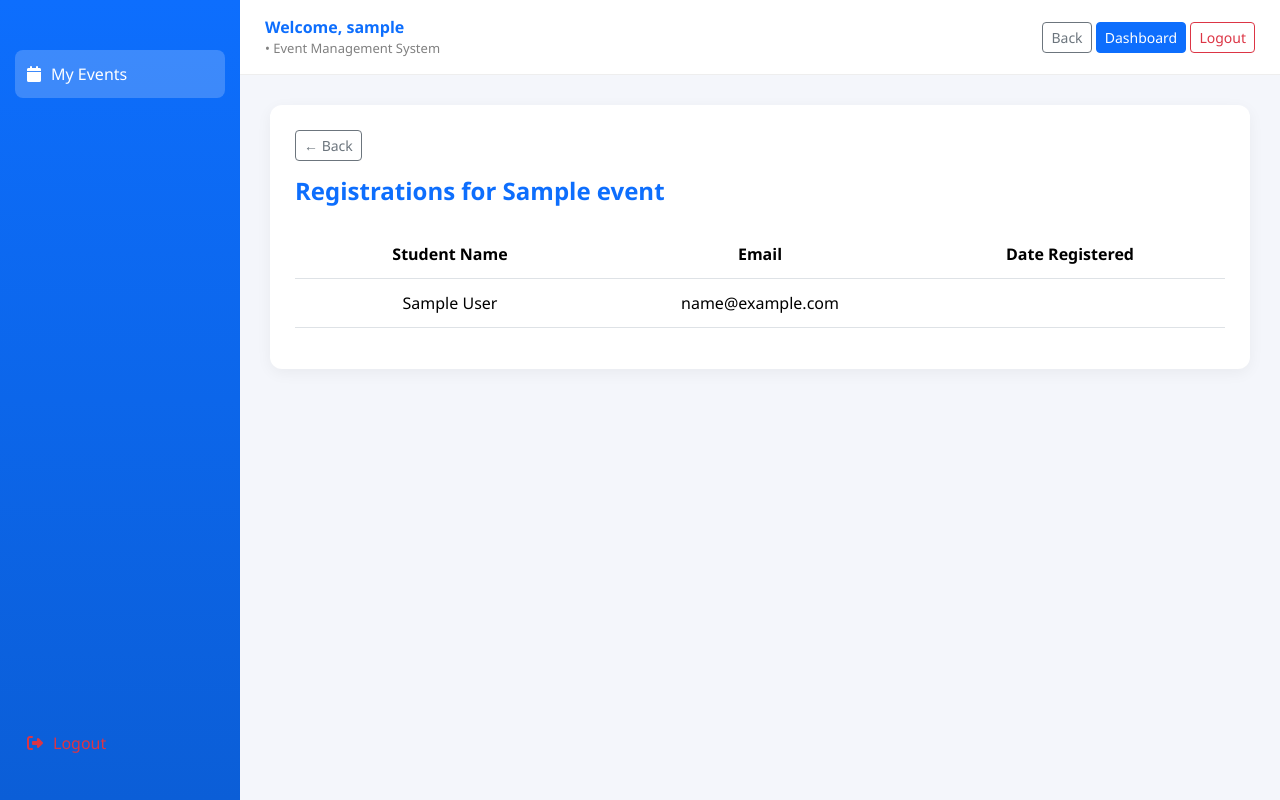
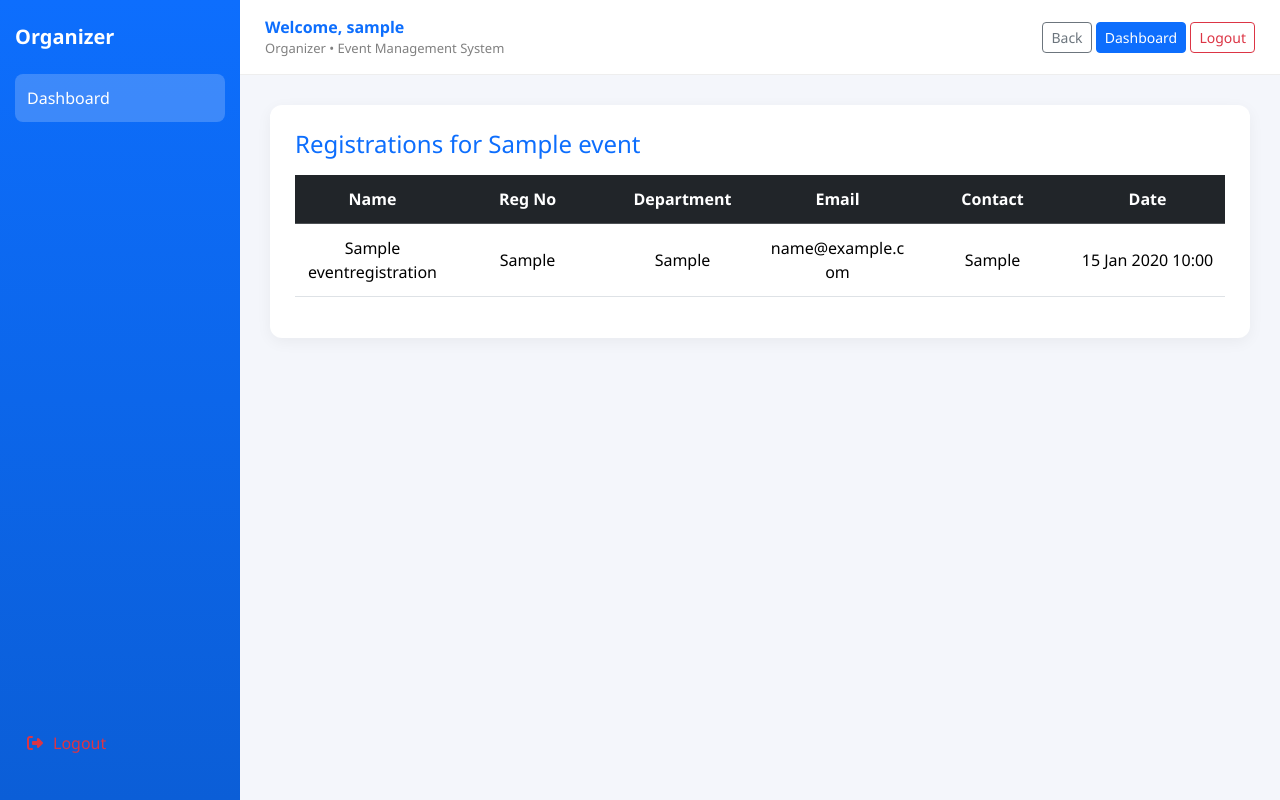
Before and after one commit to malikhasham712-tech/uems-final-year-project, a Django app: page /event/1/registrations/ in a window 1280 px wide. Run offline with Django 5.2, Linux system fonts and the light colour scheme; a user stored in the database is signed in; tables that the repository leaves empty hold one stand-in row (values such as "Sample post").

Commit message:
Studet Dashboard Perfect

```diff
--- a/uems/accounts/templates/accounts/dashboard_base.html
+++ b/uems/accounts/templates/accounts/dashboard_base.html
@@ -146,11 +146,11 @@
 
         {% if role == 'organizer' %}
             <a href="{% url 'events:dashboard' %}" class="nav-link active">
-                <i class="fa fa-home"></i> Dashboard
+                Dashboard
             </a>
-        {% else %}
+        {% elif role == 'student' %}
             <a href="{% url 'events:my_events' %}" class="nav-link active">
-                <i class="fa fa-calendar"></i> My Events
+                My Events
             </a>
         {% endif %}
 
--- a/uems/events/models.py
+++ b/uems/events/models.py
@@ -3,7 +3,7 @@ from django.contrib.auth.models import User
 
 
 # ----------------------
-# CATEGORY MODEL
+# CATEGORY
 # ----------------------
 class Category(models.Model):
     name = models.CharField(max_length=100, unique=True)
@@ -16,7 +16,7 @@ class Category(models.Model):
 
 
 # ----------------------
-# EVENT MODEL
+# EVENT
 # ----------------------
 class Event(models.Model):
 
@@ -43,7 +43,7 @@ class Event(models.Model):
     date = models.DateField(null=True, blank=True)
 
     status = models.CharField(
-        max_length=20,   # ✅ FIXED (important)
+        max_length=20,
         choices=STATUS_CHOICES,
         default='Pending'
     )
@@ -53,7 +53,7 @@ class Event(models.Model):
 
 
 # ----------------------
-# EVENT PROPOSAL
+# PROPOSAL
 # ----------------------
 class EventProposal(models.Model):
 
@@ -63,57 +63,29 @@ class EventProposal(models.Model):
         ('Rejected', 'Rejected')
     ]
 
-    event = models.ForeignKey(
-        Event,
-        on_delete=models.CASCADE,
-        related_name="proposals"
-    )
-
-    organizer = models.ForeignKey(
-        User,
-        on_delete=models.CASCADE,
-        related_name="proposals"
-    )
+    event = models.ForeignKey(Event, on_delete=models.CASCADE, related_name="proposals")
+    organizer = models.ForeignKey(User, on_delete=models.CASCADE, related_name="proposals")
 
     proposed_venue = models.CharField(max_length=200)
     details = models.TextField(blank=True)
 
-    status = models.CharField(
-        max_length=10,
-        choices=STATUS_CHOICES,
-        default='Pending'
-    )
+    status = models.CharField(max_length=10, choices=STATUS_CHOICES, default='Pending')
 
     submitted_at = models.DateTimeField(auto_now_add=True)
-    number = models.PositiveIntegerField(null=True, blank=True)
-
-    def save(self, *args, **kwargs):
-        if not self.number:
-            last = EventProposal.objects.filter(
-                event=self.event
-            ).order_by('-number').first()
-
-            self.number = 1 if not last else last.number + 1
-
-        super().save(*args, **kwargs)
 
     def __str__(self):
         return f"{self.event.name} - {self.organizer.username}"
 
 
 # ----------------------
-# EVENT REGISTRATION
+# REGISTRATION (FIXED - IMPORTANT)
 # ----------------------
 class EventRegistration(models.Model):
 
-    event = models.ForeignKey(
-        Event,
-        on_delete=models.CASCADE,
-        related_name="registrations"
-    )
-
+    event = models.ForeignKey(Event, on_delete=models.CASCADE, related_name="registrations")
     student = models.ForeignKey(User, on_delete=models.CASCADE)
 
+    # snapshot fields (IMPORTANT for stability)
     student_name = models.CharField(max_length=100)
     registration_no = models.CharField(max_length=50)
     semester = models.CharField(max_length=20)
@@ -121,7 +93,7 @@ class EventRegistration(models.Model):
     email = models.EmailField()
     contact_no = models.CharField(max_length=15)
 
-    registered_at = models.DateTimeField(auto_now_add=True)
+    created_at = models.DateTimeField(auto_now_add=True)
 
     class Meta:
         unique_together = ('event', 'student')
--- a/uems/events/templates/events/event_registrations.html
+++ b/uems/events/templates/events/event_registrations.html
@@ -6,45 +6,48 @@
 
 <div class="box">
 
-    <div class="mb-3">
-        <button onclick="history.back()" class="btn btn-outline-secondary btn-sm">
-            ← Back
-        </button>
-    </div>
-
-    <div class="d-flex justify-content-between align-items-center mb-4">
-        <h4 class="text-primary fw-bold mb-0">Registrations for {{ event.name }}</h4>
-    </div>
+    <h4 class="text-primary mb-3">
+        Registrations for {{ event.name }}
+    </h4>
 
     {% if registrations %}
-    <div class="table-responsive">
+
     <table class="table table-hover admin-table">
 
-            <thead>
+        <thead class="table-dark">
             <tr>
-                    <th>Student Name</th>
+                <th>Name</th>
+                <th>Reg No</th>
+                <th>Department</th>
                 <th>Email</th>
-                    <th>Date Registered</th>
+                <th>Contact</th>
+                <th>Date</th>
             </tr>
         </thead>
 
         <tbody>
-                {% for reg in registrations %}
+
+        {% for r in registrations %}
         <tr>
-                    <td>{{ reg.student.get_full_name|default:reg.student.username }}</td>
-                    <td>{{ reg.student.email }}</td>
-                    <td>{{ reg.created_at|date:"d M Y H:i" }}</td>
+            <td>{{ r.student_name }}</td>
+            <td>{{ r.registration_no }}</td>
+            <td>{{ r.department }}</td>
+            <td>{{ r.email }}</td>
+            <td>{{ r.contact_no }}</td>
+            <td>{{ r.created_at|date:"d M Y H:i" }}</td>
         </tr>
         {% endfor %}
+
         </tbody>
 
     </table>
+
+    {% else %}
+
+    <div class="text-muted text-center py-4">
+        No registrations yet.
     </div>
 
-    {% else %}
-    <div class="text-center py-5">
-        <h6 class="text-muted">No registrations found for this event.</h6>
-    </div>
     {% endif %}
 
 </div>
--- a/uems/events/views.py
+++ b/uems/events/views.py
@@ -8,56 +8,46 @@ from .forms import ProposalForm, EventRegistrationForm
 
 
 # ----------------------
+# ROLE HELPER
+# ----------------------
+def get_role(user):
+    if user.is_superuser:
+        return "admin"
+    if hasattr(user, "profile"):
+        return user.profile.role
+    return None
+
+
+# ----------------------
 # DASHBOARD
 # ----------------------
 @login_required
 def dashboard(request):
 
-    user = request.user
+    role = get_role(request.user)
 
-    if user.is_superuser or (hasattr(user, "profile") and user.profile.role == "organizer"):
+    if role == "organizer":
 
-        events = Event.objects.filter(organizer=user).prefetch_related('proposals')
+        events = Event.objects.filter(
+            organizer=request.user
+        ).prefetch_related("proposals", "registrations")
 
         return render(request, "accounts/dashboard.html", {
             "role": "organizer",
             "events": events
         })
 
-    return render(request, "accounts/dashboard.html", {
-        "role": "student"
-    })
+    if role == "student":
+
+        return render(request, "accounts/dashboard.html", {
+            "role": "student"
+        })
+
+    return redirect("/admin/")
 
 
 # ----------------------
-# MY EVENTS
-# ----------------------
-@login_required
-def my_events(request):
-
-    user = request.user
-
-    if hasattr(user, "profile") and user.profile.role == "student":
-        regs = EventRegistration.objects.filter(student=user)
-        events = [r.event for r in regs]
-
-        return render(request, "events/my_events.html", {
-            "events": events,
-            "role": "student"
-        })
-
-    events = Event.objects.filter(organizer=user).annotate(
-        total_registrations=Count('registrations')
-    )
-
-    return render(request, "events/my_events.html", {
-        "events": events,
-        "role": "organizer"
-    })
-
-
-# ----------------------
-# AVAILABLE EVENTS (FIXED)
+# AVAILABLE EVENTS (STUDENT)
 # ----------------------
 @login_required
 def available_events(request):
@@ -71,20 +61,22 @@ def available_events(request):
 
 
 # ----------------------
-# REGISTER EVENT (FIXED)
+# REGISTER EVENT (STUDENT)
 # ----------------------
 @login_required
 def register_event(request, event_id):
 
-    if hasattr(request.user, "profile") and request.user.profile.role != "student":
+    role = get_role(request.user)
+
+    if role != "student":
         messages.error(request, "Only students allowed.")
-        return redirect("events:my_events")
+        return redirect("events:available_events")
 
     event = get_object_or_404(Event, id=event_id, status__iexact="announced")
 
     if EventRegistration.objects.filter(event=event, student=request.user).exists():
         messages.info(request, "Already registered.")
-        return redirect("events:available_events")
+        return redirect("events:my_events")
 
     if request.method == "POST":
         form = EventRegistrationForm(request.POST)
@@ -105,6 +97,38 @@ def register_event(request, event_id):
 
 
 # ----------------------
+# MY EVENTS
+# ----------------------
+@login_required
+def my_events(request):
+
+    role = get_role(request.user)
+
+    if role == "student":
+
+        regs = EventRegistration.objects.filter(student=request.user)
+        events = [r.event for r in regs]
+
+        return render(request, "events/my_events.html", {
+            "events": events,
+            "role": "student"
+        })
+
+    if role == "organizer":
+
+        events = Event.objects.filter(organizer=request.user).annotate(
+            total_registrations=Count("registrations")
+        )
+
+        return render(request, "events/my_events.html", {
+            "events": events,
+            "role": "organizer"
+        })
+
+    return redirect("/admin/")
+
+
+# ----------------------
 # VIEW EVENT
 # ----------------------
 @login_required
@@ -112,8 +136,11 @@ def view_event(request, event_id):
 
     event = get_object_or_404(Event, id=event_id)
 
+    role = "organizer" if request.user == event.organizer else "student"
+
     return render(request, "events/view_event.html", {
-        "event": event
+        "event": event,
+        "role": role
     })
 
 
@@ -131,7 +158,8 @@ def view_proposals(request, event_id):
     return render(request, "events/view_proposals.html", {
         "event": event,
         "proposals": EventProposal.objects.filter(event=event),
-        "form": ProposalForm()
+        "form": ProposalForm(),
+        "role": "organizer"
     })
 
 
@@ -159,12 +187,13 @@ def submit_proposal(request, event_id):
 
     return render(request, "events/submit_proposal.html", {
         "form": ProposalForm(),
-        "event": event
+        "event": event,
+        "role": "organizer"
     })
 
 
 # ----------------------
-# APPROVE PROPOSAL (IMPORTANT FIX)
+# APPROVE PROPOSAL
 # ----------------------
 @login_required
 def approve_proposal(request, proposal_id):
@@ -176,7 +205,6 @@ def approve_proposal(request, proposal_id):
     proposal.status = "Approved"
     proposal.save()
 
-    # 🔥 AUTO MOVE EVENT TO ANNOUNCED (CRITICAL FIX)
     event = proposal.event
     event.status = "Announced"
     event.save()
@@ -211,10 +239,11 @@ def event_registrations(request, event_id):
     if not (request.user.is_superuser or request.user == event.organizer):
         return redirect("events:my_events")
 
-    regs = EventRegistration.objects.filter(event=event)
+    regs = EventRegistration.objects.filter(event=event).select_related("student")
 
     return render(request, "events/event_registrations.html", {
         "event": event,
         "registrations": regs,
-        "total": regs.count()
+        "total": regs.count(),
+        "role": "organizer"
     })
```
Also changed, not shown: uems/accounts/templates/accounts/dashboard.html (+25 -22 lines), uems/events/admin.py (+40 -35 lines), uems/events/forms.py (+23 -7 lines), uems/events/templates/events/view_event.html (+0 -20 lines), uems/events/migrations/0010_rename_registered_at_eventregistration_created_at_and_more.py (added). Lines whose indentation alone changed are shown as unchanged.
